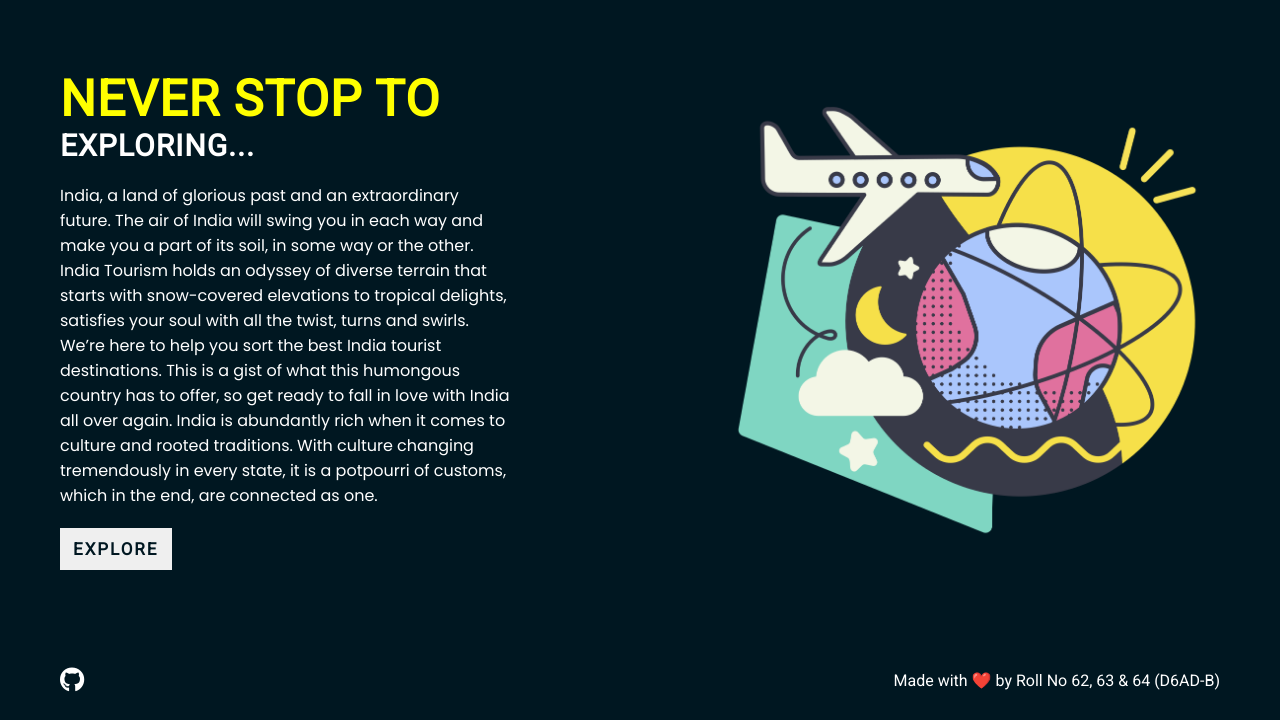
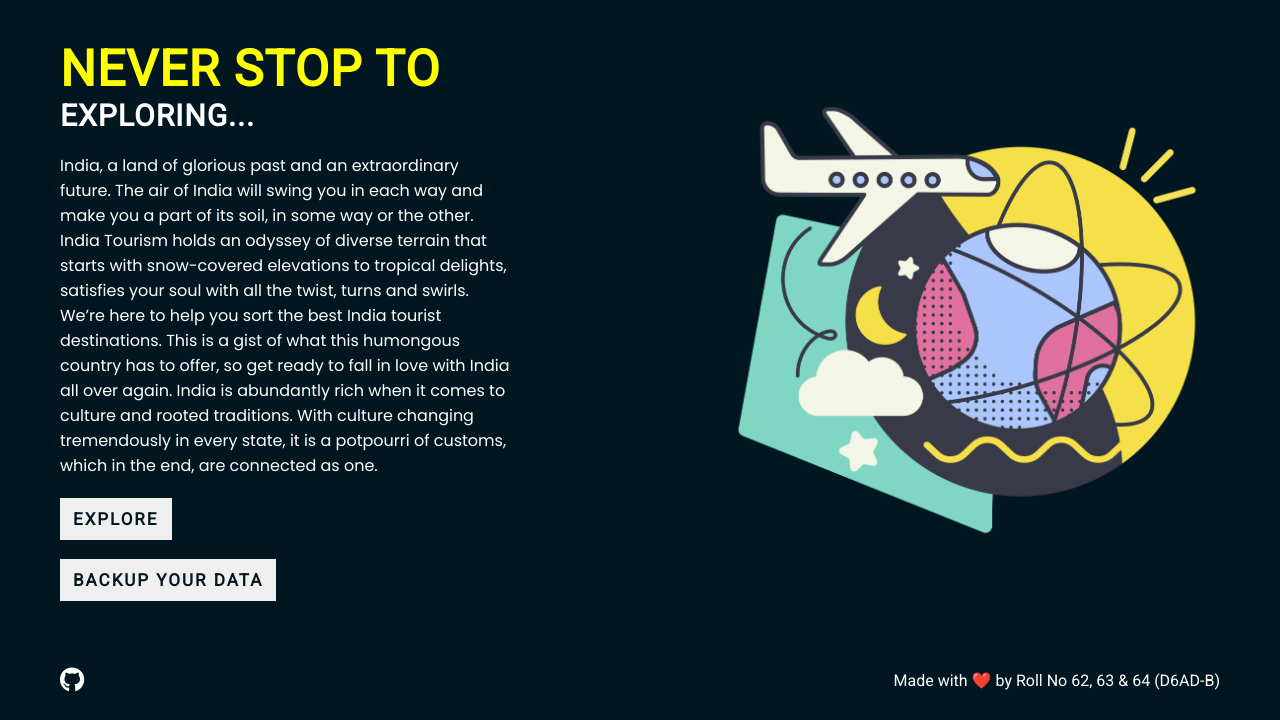
Before and after one commit to Parthwanjari07/tours-and-travels, a Flask app: page / in a window 1280 px wide. Shown: the part 80-800 px from the top of the page. Run offline with Flask 3, Linux system fonts and the light colour scheme.

Commit message:
Update index.html

```diff
--- a/templates/index.html
+++ b/templates/index.html
@@ -6,10 +6,8 @@
     <meta http-equiv="X-UA-Compatible" content="IE=edge">
     <meta name="viewport" content="width=device-width, initial-scale=1.0">
 
-    <!-- link css  -->
     <link rel="stylesheet" href="{{ url_for('static', filename='style.css') }}">
 
-    <!-- link font  -->
     <link rel="stylesheet" href="https://use.fontawesome.com/releases/v5.15.4/css/all.css"
         integrity="sha384-DyZ88mC6Up2uqS4h/KRgHuoeGwBcD4Ng9SiP4dIRy0EXTlnuz47vAwmeGwVChigm" crossorigin="anonymous">
 
@@ -17,14 +15,10 @@
 </head>
 
 <body>
-    <!-- >>>>>>>>>>>>>>> N A V <<<<<<<<<<<<<<<   -->
 
     <nav class="flex-r container">
         <h1 class="nav-logo">Python Project: D6AD-B</h1>
     </nav>
-
-
-    <!-- >>>>>>>>>>>>>>> M A I N <<<<<<<<<<<<<<<   -->
 
     <main class="flex-r container">
         <div class="flex-c main-text">
@@ -35,6 +29,9 @@
             </p>
             <a href="{{ url_for('places') }}">
                 <button class="btn">Explore</button>
+            </a><br>
+            <a href="{{ url_for('contact2') }}">
+                <button class="btn">Backup your data</button>
             </a>
         </div>
 
@@ -42,8 +39,6 @@
             <img src="{{ url_for('static', filename='img/hero-img.png') }}" alt="">
         </div>
     </main>
-
-    <!-- >>>>>>>>>>>>>>> F O O T E R <<<<<<<<<<<<<<<   -->
 
     <footer class="flex-c container">
         <div class="flex-r social-link">
@@ -54,7 +49,5 @@
         </div>
     </footer>
 
-
 </body>
-
 </html>
```
